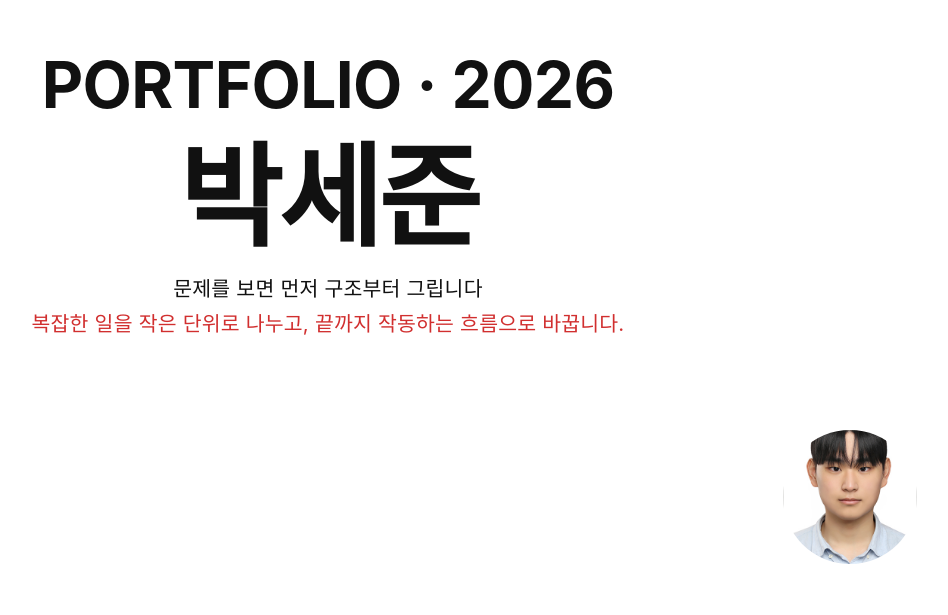
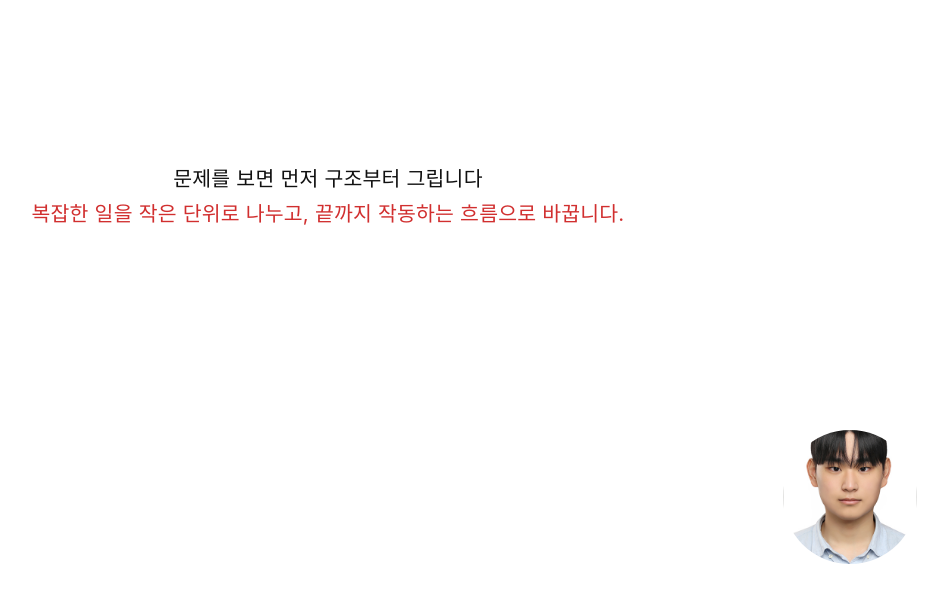
Before and after one commit to mnunu123/porfolio2, a website: page index.html in a window 1280 px wide. Shown: the part 185-800 px from the top of the page, without its empty margins (312-1260 px from the left). Drawn offline with Linux system fonts and the light colour scheme; a web font is replaced by a local one.

Commit message:
Remove cover label and name (PORTFOLIO 2026, 박세준)

```diff
--- a/index.html
+++ b/index.html
@@ -835,8 +835,6 @@
 ═══════════════════════════════════════════════════════════ -->
 <section class="section-cover" id="cover" aria-label="표지">
   <div class="cover-inner">
-    <p class="cover-label">PORTFOLIO · 2026</p>
-    <h1 class="cover-name">박세준</h1>
     <p class="cover-tagline">
       문제를 보면 먼저 구조부터 그립니다<br><em>복잡한 일을 작은 단위로 나누고, 끝까지 작동하는 흐름으로 바꿉니다.</em>
     </p>
```
